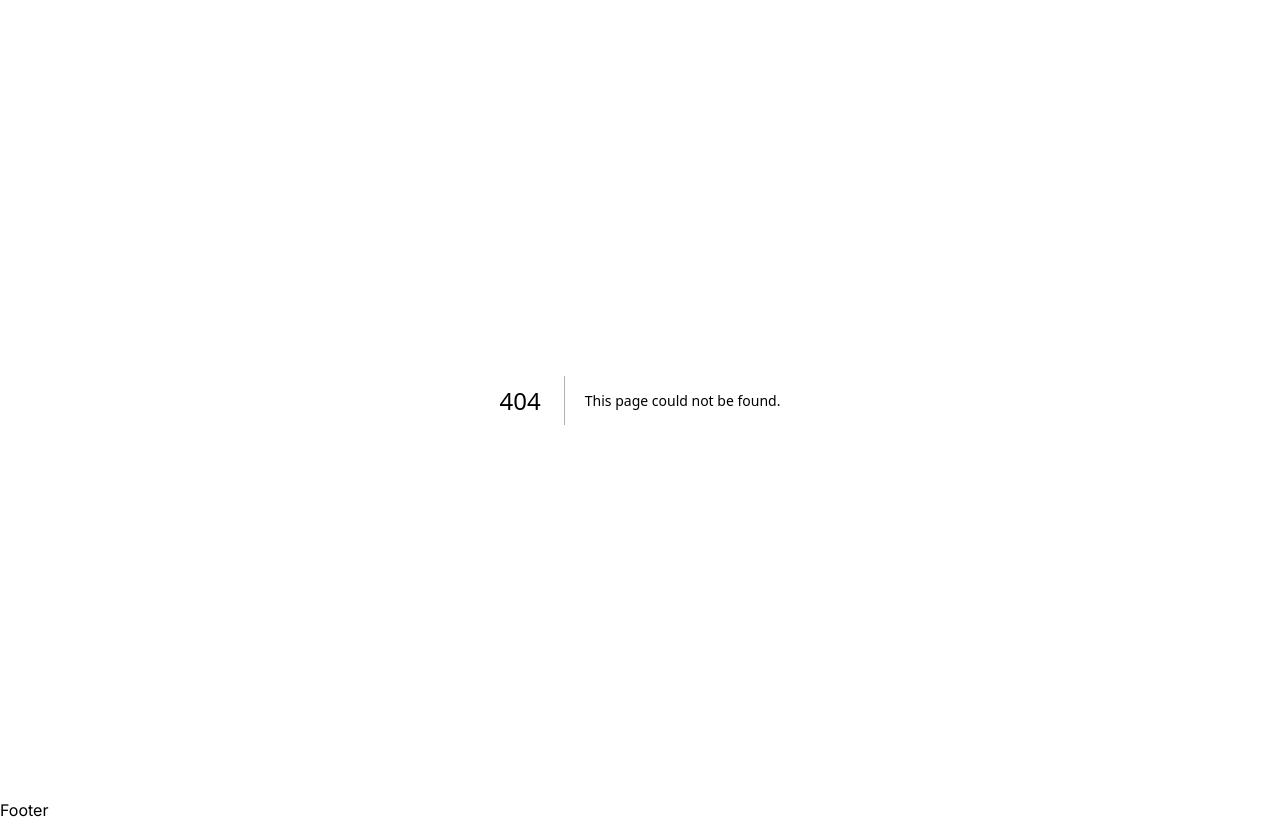
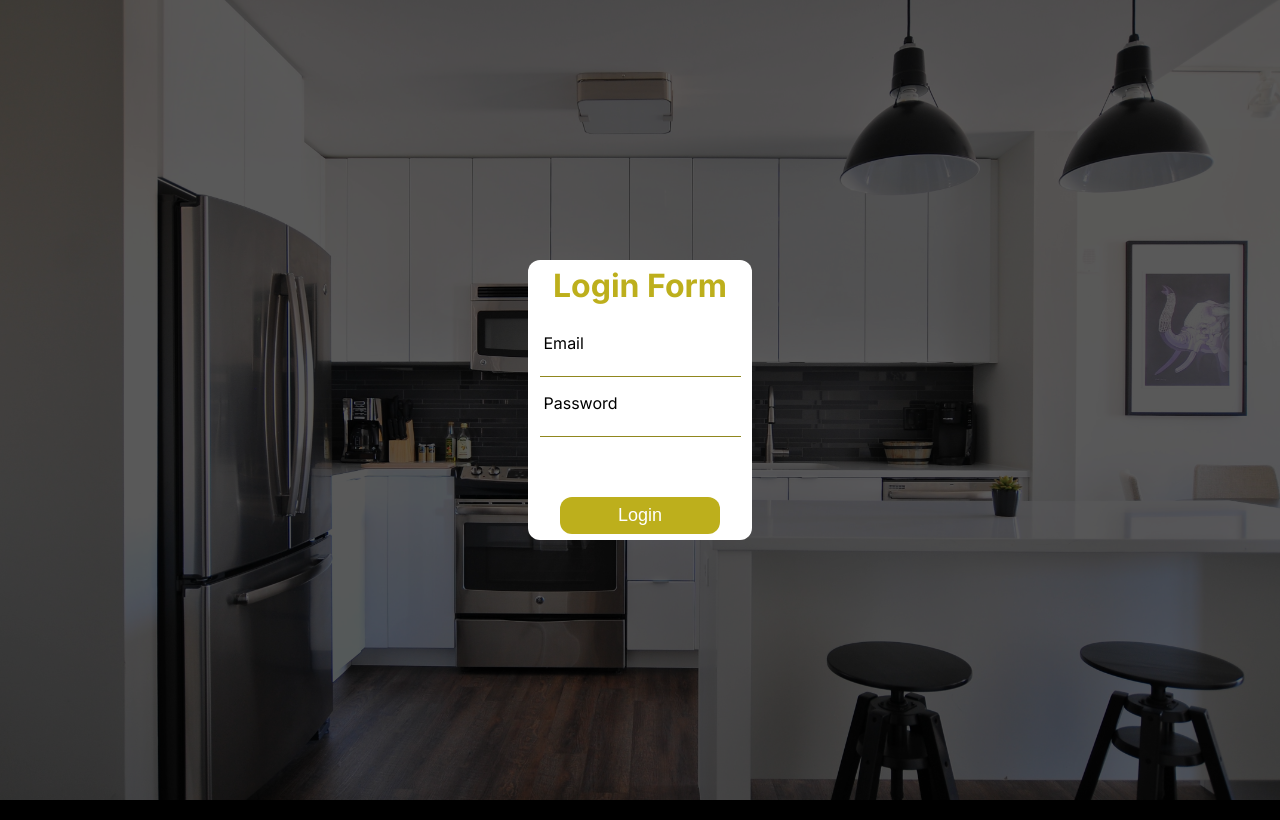
Before and after one commit to jevoncochran/real-estate-app, a Next.js app: page /login in a window 1280 px wide. Before the commit this address had no page. Built offline with nearby package versions, Linux system fonts and the light colour scheme.

Commit message:
second commit

```diff
--- /dev/null
+++ b/src/app/login/login.module.css
@@ -0,0 +1,76 @@
+.container {
+  position: relative;
+  height: 100vh;
+  width: 100%;
+  background-color: rgba(0, 0, 0, 0.65);
+  background-image: url("../../../public/estate1.jpg");
+  background-size: cover;
+  background-blend-mode: darken;
+  display: flex;
+  justify-content: center;
+  align-items: center;
+}
+
+.wrapper {
+  height: 35%;
+  width: 17.5%;
+  background-color: white;
+  display: flex;
+  flex-direction: column;
+  justify-content: center;
+  align-items: center;
+  border-radius: 12px;
+}
+
+.wrapper > h2 {
+  margin-bottom: 2.5rem;
+  color: var(--primary-orange);
+  font-size: 32px;
+}
+
+.wrapper > form {
+  display: flex;
+  flex-direction: column;
+  gap: 1.75rem;
+}
+
+.wrapper .inputWrapper {
+  position: relative;
+}
+
+.wrapper .inputWrapper input {
+  border: none;
+  border-bottom: 1px solid var(--secondary-orange);
+  padding: 0.75rem;
+  padding-bottom: 0.25rem;
+  outline: none;
+}
+
+.wrapper label {
+  position: absolute;
+  color: black;
+  left: 0.25rem;
+  bottom: 1.5rem;
+  transition: 250ms all;
+}
+
+.wrapper .inputWrapper:focus-within > label {
+  position: absolute;
+  color: #777;
+  left: 0rem;
+  bottom: 2rem;
+  font-size: 12px;
+}
+
+.loginBtn {
+  width: 80%;
+  margin: 0 auto;
+  margin-top: 2rem;
+  padding: 0.5rem 0.75rem;
+  border: none;
+  outline: none;
+  font-size: 18px;
+  border-radius: 12px;
+  background-color: var(--primary-orange);
+  color: white;
+}
--- /dev/null
+++ b/src/app/login/page.tsx
@@ -0,0 +1,89 @@
+"use client";
+import { useState } from "react";
+import classes from "./login.module.css";
+import { useRouter } from "next/navigation";
+import { ToastContainer, ToastContent, toast } from "react-toastify";
+import { signIn } from "next-auth/react";
+
+const LoginPage = () => {
+  const router = useRouter();
+  const [credentials, setCredentials] = useState({ email: "", password: "" });
+
+  const responseType = {
+    error: "error",
+    success: "success",
+  };
+
+  const handleChange = (e) => {
+    setCredentials((prev) => {
+      return {
+        ...prev,
+        [e.target.name]: e.target.value,
+      };
+    });
+  };
+
+  const handleSubmit = async (e) => {
+    e.preventDefault();
+
+    if (credentials.password === "" || credentials.email === "") {
+      return notify("Please fill out all fields", responseType.error);
+    }
+
+    if (credentials.password.length < 6) {
+      return notify(
+        "Password must be 6 or more characters",
+        responseType.error
+      );
+    }
+
+    try {
+      const res = await signIn("credentials", {
+        email: credentials.email,
+        password: credentials.password,
+        redirect: false,
+      });
+
+      if (res?.error === null) {
+        notify(
+          "Successfully logged in, enjoy your browsing!",
+          responseType.success
+        );
+
+        setTimeout(() => {
+          router.push("/");
+        }, 1000);
+      } else {
+        notify("Error occurred while logging in", responseType.error);
+      }
+    } catch (error) {
+      console.log(error);
+    }
+  };
+
+  const notify = (text: ToastContent, response) => {
+    toast[response](text);
+  };
+
+  return (
+    <div className={classes.container}>
+      <div className={classes.wrapper}>
+        <h2>Login Form</h2>
+        <form onSubmit={handleSubmit}>
+          <div className={classes.inputWrapper}>
+            <label htmlFor="email">Email</label>
+            <input type="email" name="email" onChange={handleChange} />
+          </div>
+          <div className={classes.inputWrapper}>
+            <label htmlFor="password">Password</label>
+            <input type="password" name="password" onChange={handleChange} />
+          </div>
+          <button className={classes.loginBtn}>Login</button>
+        </form>
+      </div>
+      <ToastContainer />
+    </div>
+  );
+};
+
+export default LoginPage;
```
Also changed, not shown: package.json (+7 -0 lines), src/app/api/auth/[...nextauth]/route.ts (added, +67 -0 lines), src/lib/db.ts (added, +29 -0 lines), src/lib/jwt.ts (added, +18 -0 lines), src/models/Property.ts (added, +47 -0 lines), src/models/User.ts (added, +28 -0 lines), 1 other file (tests, documents, lock files or other folders).
